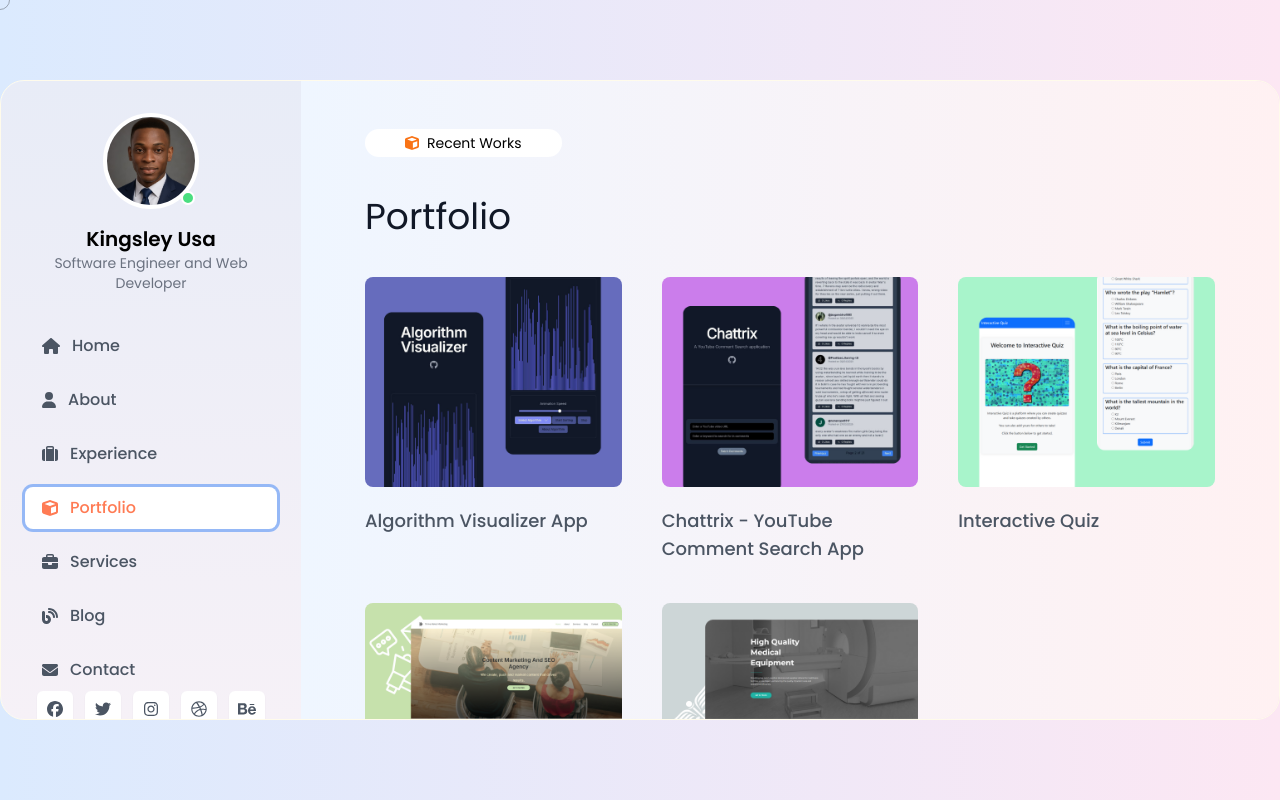
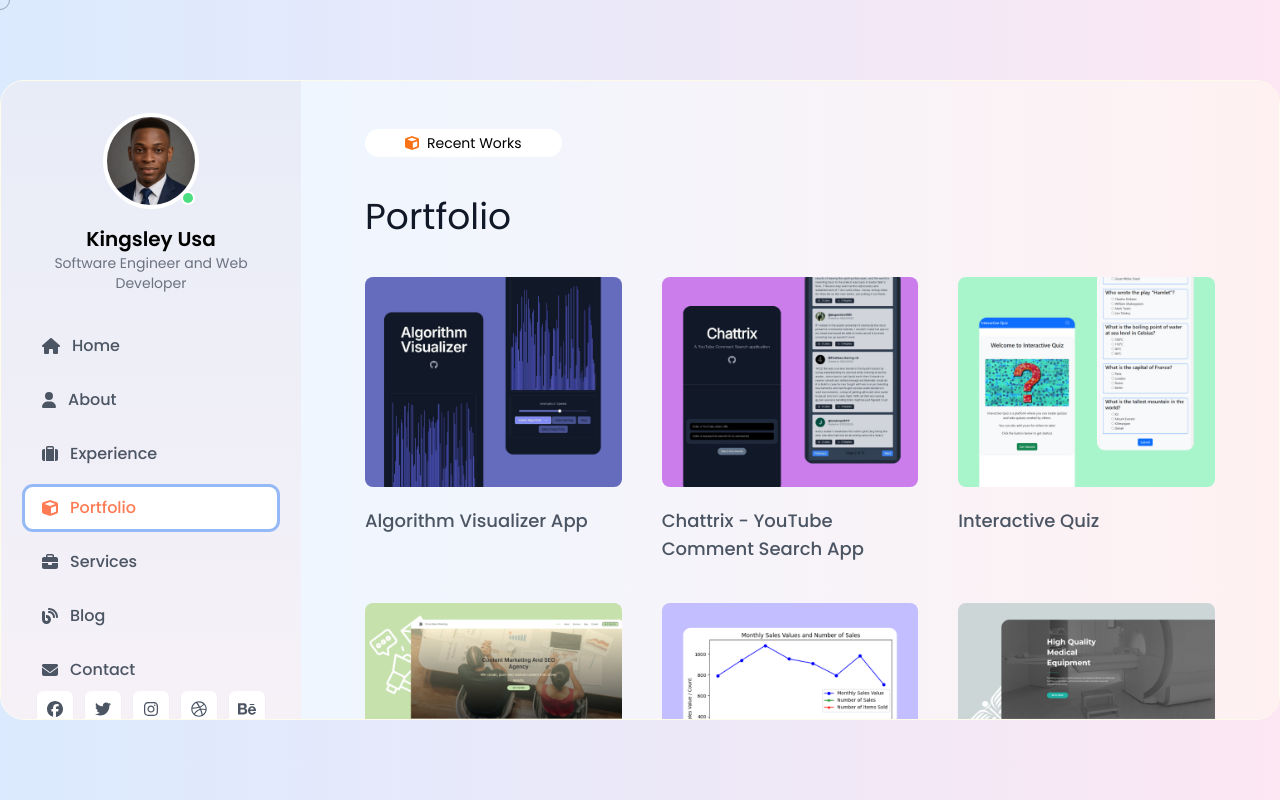
Before and after one commit to TheKingsident/kingsley-portfolio, a React (Vite) app: page / in a window 1280 px wide. Both pictures are taken after a click on the button "Portfolio". Built offline with nearby package versions, Linux system fonts and the light colour scheme.

Commit message:
Refactor code structure for improved readability and maintainability

```diff
--- a/src/pages/Portfolio.tsx
+++ b/src/pages/Portfolio.tsx
@@ -5,6 +5,7 @@ import AV from '../assets/AV.png';
 import IQ from '../assets/IQ.png';
 import MMed from '../assets/MMed.png';
 import Chattrix from '../assets/Chattrix.png';
+import GSMS from '../assets/GSMS.png';
 
 const Portfolio = () => {
   return (
@@ -53,12 +54,23 @@ const Portfolio = () => {
 
           <div>
             <div className="w-{490px} rounded-lg overflow-clip">
-              <img src={TM} alt="Thrive Maker Marketing"
+              <img src={TM} alt="Thrive Maker Website"
               className="w-full transition-transform duration-300 ease-in-out hover:rotate-3 hover:scale-105" />
 
             </div>
             <h2 className="text-lg text-gray-600 font-medium mt-5">
               Thrive Maker Website
+            </h2>
+          </div>
+
+          <div>
+            <div className="w-{490px} rounded-lg overflow-clip">
+              <img src={GSMS} alt="Grocery Store Management System"
+              className="w-full transition-transform duration-300 ease-in-out hover:rotate-3 hover:scale-105" />
+
+            </div>
+            <h2 className="text-lg text-gray-600 font-medium mt-5">
+              Grocery Store Management System
             </h2>
           </div>
 
```
Also changed, not shown: src/assets/GSMS.png (added).
